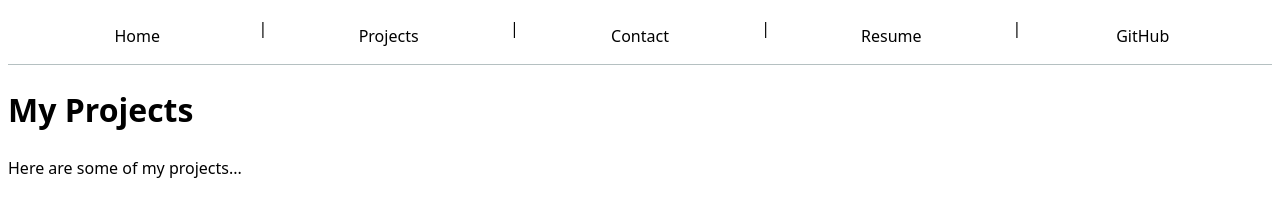
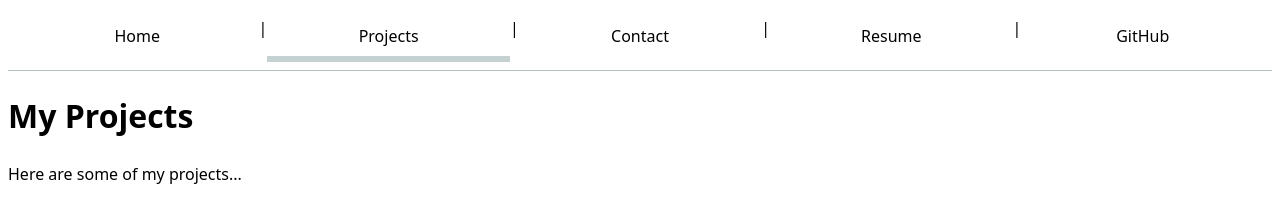
Before and after one commit to JadeSChoi/portfolio-106-, a plain HTML site: page projects/index.html in a window 1280 px wide. Drawn offline with Linux system fonts and the light colour scheme.

Commit message:
Update index.html

```diff
--- a/projects/index.html
+++ b/projects/index.html
@@ -9,7 +9,7 @@
 <body>
     <nav>
         <a href="../index.html">Home</a> |
-        <a href="../projects/index.html">Projects</a> |
+        <a href="../projects/index.html" class="current">Projects</a> |
         <a href="../contact/index.html">Contact</a> |
         <a href="../resume/index.html">Resume</a> |
         <a href="https://github.com/JadeSChoi" target="_blank">GitHub</a>
```
